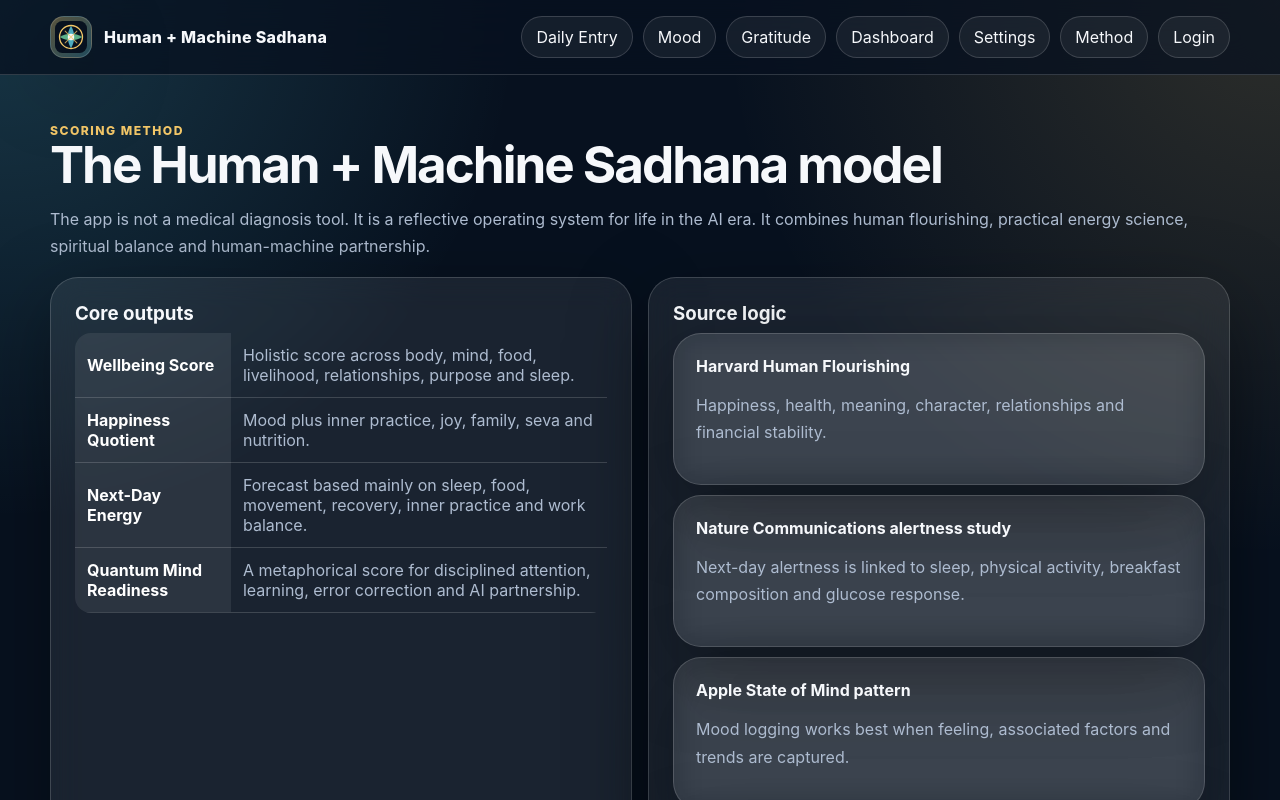
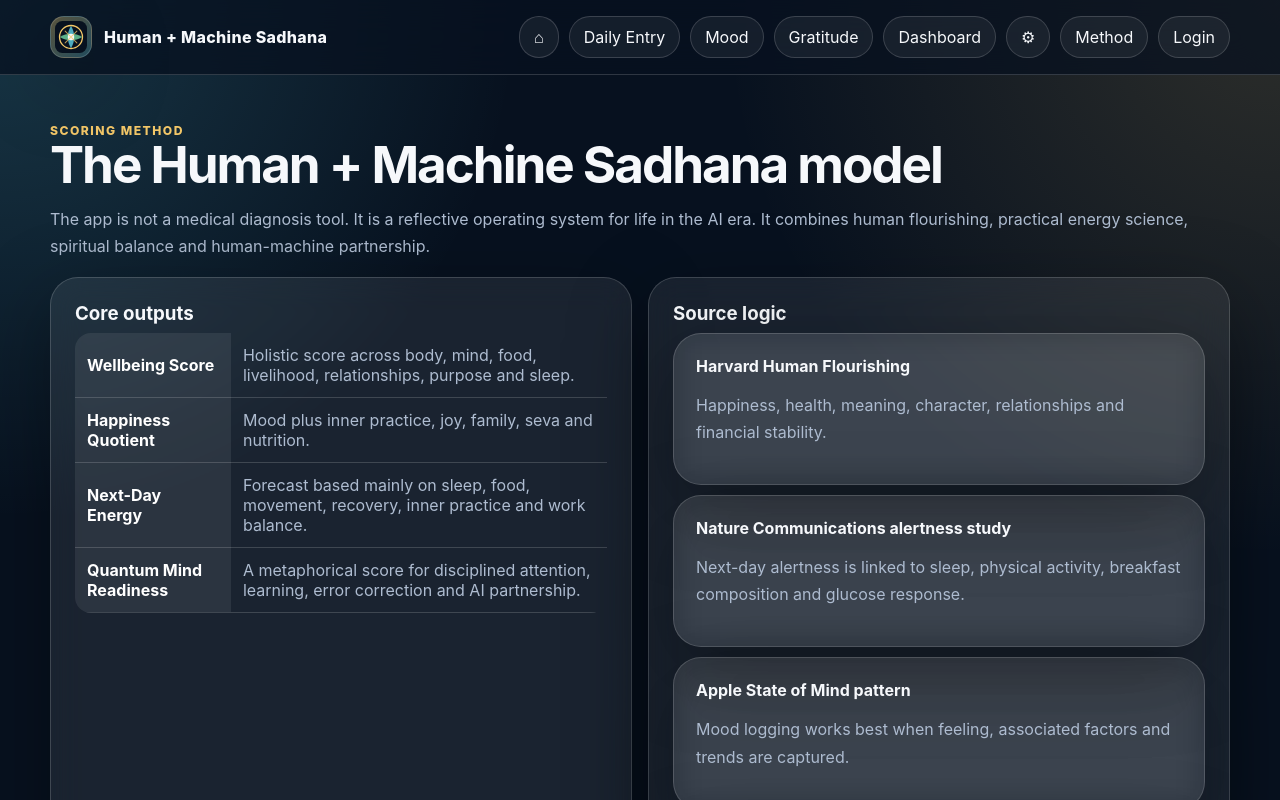
Before and after one commit to HumanSamaritan/human-machine-sadhana, a Next.js app: page /method in a window 1280 px wide. Shown: the top 800 px of the page. Built offline with nearby package versions, Linux system fonts and the light colour scheme; no server answers.

Commit message:
Add icon and aria-label to Settings link

```diff
--- a/components/AppShell.tsx
+++ b/components/AppShell.tsx
@@ -36,11 +36,12 @@
             <span>Human + Machine Sadhana</span>
           </Link>
           <nav className="nav-links">
+            <Link href="/" className="icon-nav" title="Home" aria-label="Home">⌂</Link>
             <Link href="/entry">Daily Entry</Link>
             <Link href="/mood">Mood</Link>
             <Link href="/gratitude">Gratitude</Link>
             <Link href="/dashboard">Dashboard</Link>
-            <Link href="/settings">Settings</Link>
+            <Link href="/settings" className="icon-nav" title="Settings" aria-label="Settings">⚙</Link>
             <Link href="/method">Method</Link>
             {user ? <button className="ghost-btn" onClick={signOut}>Sign out</button> : <Link href="/">Login</Link>}
           </nav>
```
